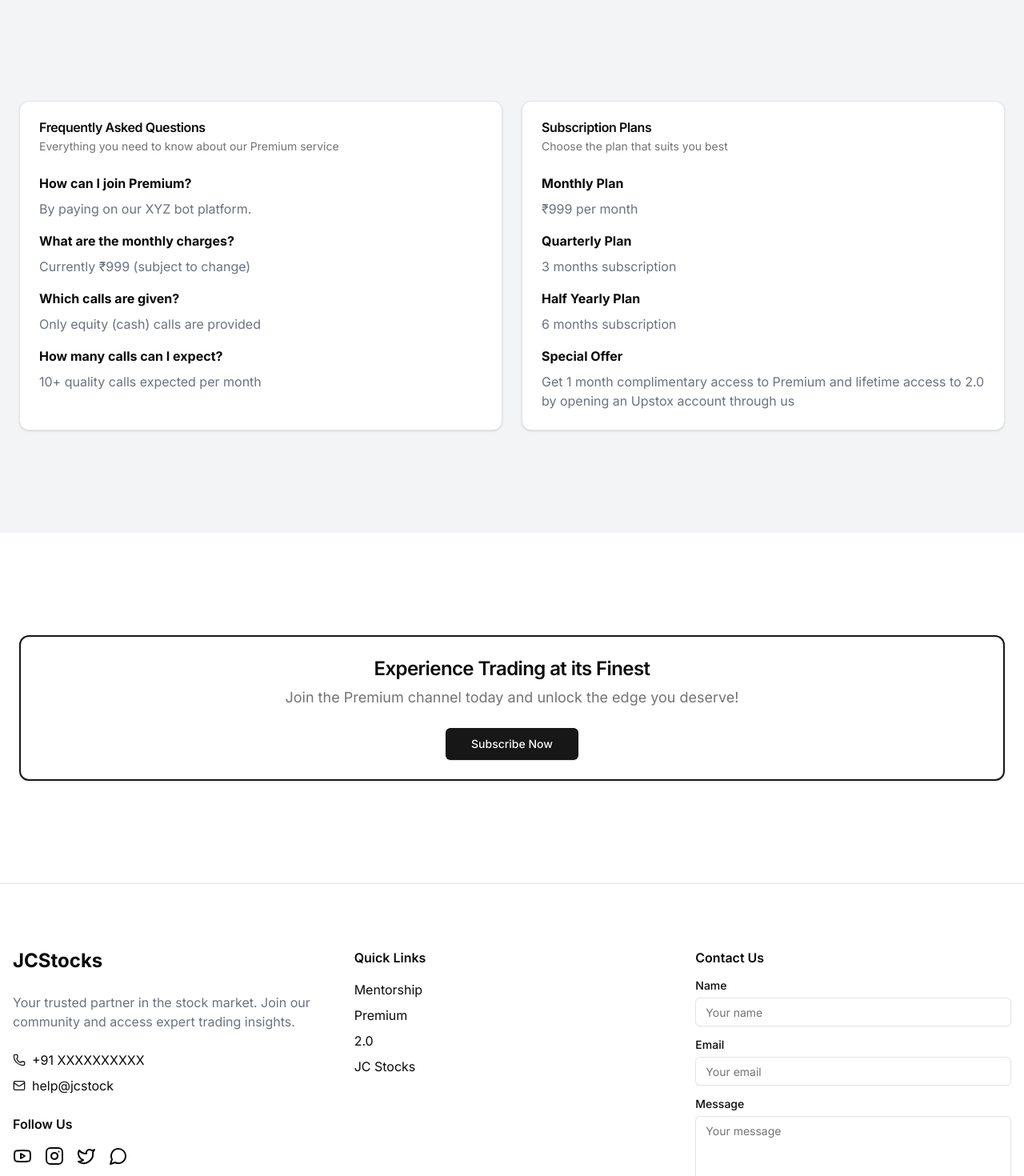
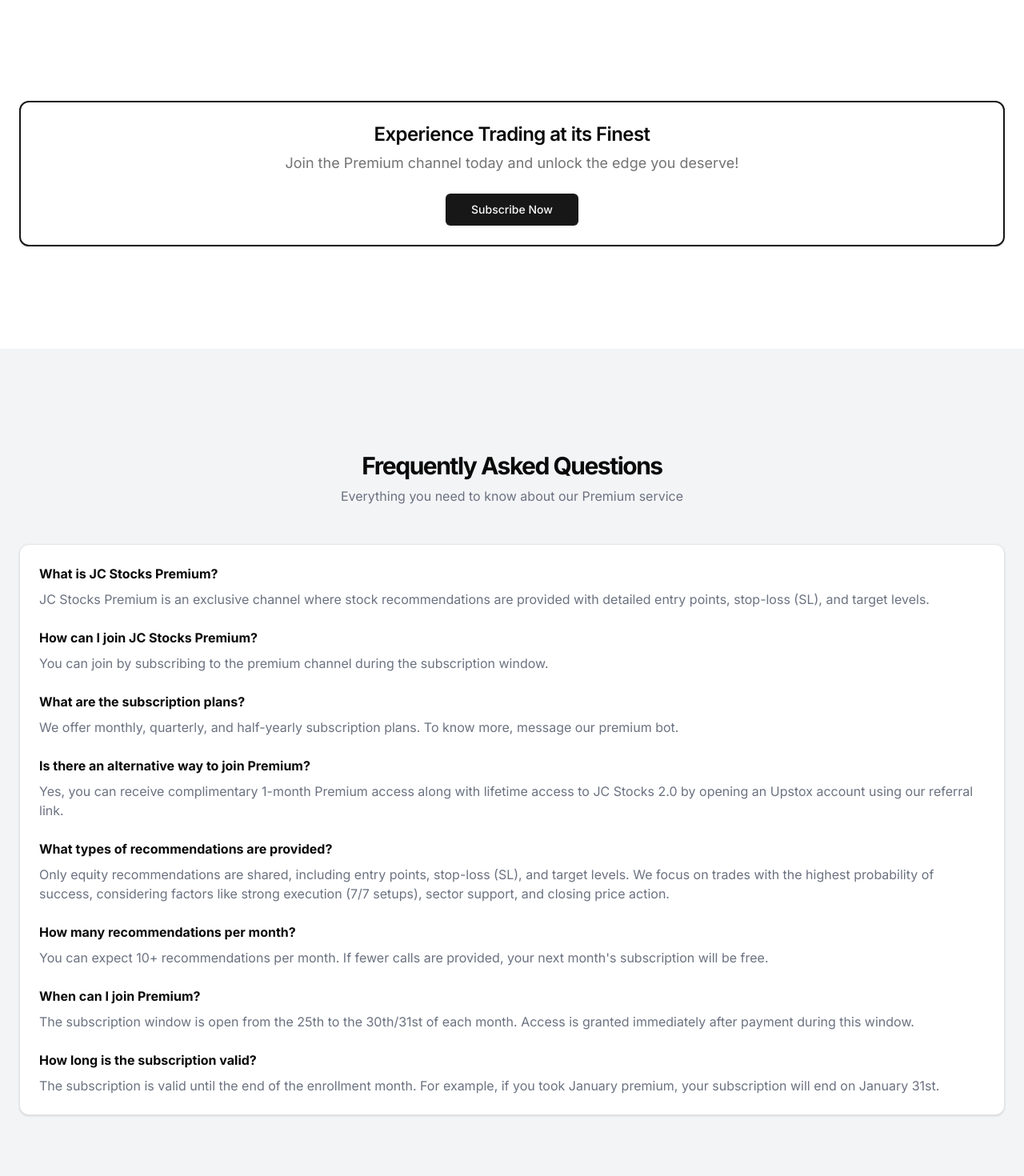
Before and after one commit to IrshadChauhan/Jc-stocks, a Next.js app: page /premium in a window 1280 px wide. Shown: the part 840-2310 px from the top of the page at 80% size. Built offline with nearby package versions, Linux system fonts and the light colour scheme.

Commit message:
added faq

```diff
--- a/app/2.0/page.tsx
+++ b/app/2.0/page.tsx
@@ -125,6 +125,61 @@
           </Card>
         </div>
       </section>
+
+      <section className="w-full py-12 md:py-24 lg:py-32 bg-gray-100">
+        <div className="container px-4 md:px-6">
+          <div className="text-center mb-12">
+            <h2 className="text-3xl font-bold tracking-tighter">Frequently Asked Questions</h2>
+            <p className="text-gray-500 mt-2">Everything you need to know about JC Stocks 2.0</p>
+          </div>
+          <Card>
+            <CardContent className="grid gap-6 pt-6">
+              <div className="grid gap-2">
+                <h3 className="font-bold">What is JC Stocks 2.0?</h3>
+                <p className="text-gray-500">
+                  JC Stocks 2.0 is an upgraded version of JC Stocks, where stocks with exceptional price action are shared. These stocks have a high probability of forming strong candles with potential moves of 5%, 10%, 15%, or even 20% upper circuit gains from their current market price (CMP).
+                </p>
+              </div>
+              <div className="grid gap-2">
+                <h3 className="font-bold">How can I join JC Stocks 2.0?</h3>
+                <p className="text-gray-500">
+                  You can join by opening an Upstox account using our referral link.
+                </p>
+              </div>
+              <div className="grid gap-2">
+                <h3 className="font-bold">Are there any charges? Is it lifetime free?</h3>
+                <p className="text-gray-500">
+                  Yes, it is lifetime free. All you need to do is open an account and remain active by trading in it.
+                </p>
+              </div>
+              <div className="grid gap-2">
+                <h3 className="font-bold">When will I lose access to JC Stocks 2.0?</h3>
+                <p className="text-gray-500">
+                  You will lose access if you are inactive or stop trading in the account. Make sure you don't stay inactive frequently else you might lose access and won't be part of it again.
+                </p>
+              </div>
+              <div className="grid gap-2">
+                <h3 className="font-bold">If I lose access, how can I regain it?</h3>
+                <p className="text-gray-500">
+                  To regain access, you need to become active or start trading in the account again. Access will be restored from the following month after your account activity resumes.
+                </p>
+              </div>
+              <div className="grid gap-2">
+                <h3 className="font-bold">Are there any additional benefits?</h3>
+                <p className="text-gray-500">
+                  Yes, you get 1 month complimentary subscription of JC Stocks premium when you open an account under our link.
+                </p>
+              </div>
+              <div className="grid gap-2">
+                <h3 className="font-bold">How do I open an Upstox account?</h3>
+                <p className="text-gray-500">
+                  You can message us at our Upstox bot (https://telegram.in/jc_upstox_bot) and you will be given the details.
+                </p>
+              </div>
+            </CardContent>
+          </Card>
+        </div>
+      </section>
     </main>
   )
 }
--- a/app/jc-stocks/page.tsx
+++ b/app/jc-stocks/page.tsx
@@ -110,14 +110,14 @@
                   Get access to market insights and join our growing community of traders
                 </CardDescription>
               </CardHeader>
-              <CardContent className="flex flex-col gap-4 justify-center">
+              <CardContent className="flex flex gap-4 justify-center">
                 <Link href="https://telegram.im/jcstocksofficial">
                   <Button size="lg" className="w-full max-w-sm">
                     Join Public Stocks Group
                   </Button>
                 </Link>
                 <Link href="https://telegram.im/jcforexofficial">
-                  <Button size="lg" variant="outline" className="w-full max-w-sm">
+                  <Button size="lg"  className="w-full max-w-sm">
                     Join Public Forex Group
                   </Button>
                 </Link>
--- a/app/mentorship/page.tsx
+++ b/app/mentorship/page.tsx
@@ -1,5 +1,5 @@
 import { Button } from "@/components/ui/button"
-import { Card, CardContent, CardDescription, CardHeader, CardTitle } from "@/components/ui/card"
+import { Card, CardContent, CardHeader, CardTitle, CardDescription } from "@/components/ui/card"
 import { BookOpen, BarChartIcon as ChartBar, LineChart, ListChecks, MessageCircle, Target, Users } from 'lucide-react'
 import Link from 'next/link';
 
@@ -168,13 +168,70 @@
             </Card>
           </div>
 
-          <div className="mt-16 text-center">
-            <Link href="https://telegram.im/jcmentorship_bot">
-              <Button size="lg" className="w-full max-w-sm">
-                Join Mentorship Program
-              </Button>
-            </Link>
+          <div className="container px-4 md:px-6 py-12">
+            <div className="text-center">
+              <Link href="https://telegram.im/jcmentorship_bot">
+                <Button size="lg" className="w-full max-w-sm">
+                  Join Mentorship Program
+                </Button>
+              </Link>
+            </div>
           </div>
+
+          <section className="w-full py-12 md:py-24 lg:py-32 bg-gray-100">
+            <div className="container px-4 md:px-6">
+              <div className="text-center mb-12">
+                <h2 className="text-3xl font-bold tracking-tighter">Frequently Asked Questions</h2>
+                <p className="text-gray-500 mt-2">Everything you need to know about our Mentorship Program</p>
+              </div>
+              <Card>
+                <CardContent className="grid gap-6 pt-6">
+                  <div className="grid gap-2">
+                    <h3 className="font-bold">What is Lifetime Mentorship?</h3>
+                    <p className="text-gray-500">
+                      This is not a short-term 2-3 month course but a program designed to provide ongoing support and learning throughout your trading journey.
+                    </p>
+                  </div>
+                  <div className="grid gap-2">
+                    <h3 className="font-bold">Is this a signal service?</h3>
+                    <p className="text-gray-500">
+                      No, this program is focused on teaching you how to trade independently. If you're only looking for trade signals, consider joining the premium channel where trading insights are shared.
+                    </p>
+                  </div>
+                  <div className="grid gap-2">
+                    <h3 className="font-bold">What are the core focus areas?</h3>
+                    <p className="text-gray-500">
+                      You will learn what to trade, when to trade, how to trade, and understand the critical factors for making informed trading decisions.
+                    </p>
+                  </div>
+                  <div className="grid gap-2">
+                    <h3 className="font-bold">How do you address mindset development?</h3>
+                    <p className="text-gray-500">
+                      The program addresses how to handle both losses and profits, ensuring you cultivate the right mindset for trading.
+                    </p>
+                  </div>
+                  <div className="grid gap-2">
+                    <h3 className="font-bold">What kind of support will I receive?</h3>
+                    <p className="text-gray-500">
+                      You will have one-on-one access to me. There are no bots or intermediaries; your questions and messages will be answered directly by me. You'll also become part of a private group where mentees can discuss stocks and trades freely.
+                    </p>
+                  </div>
+                  <div className="grid gap-2">
+                    <h3 className="font-bold">What about the community aspect?</h3>
+                    <p className="text-gray-500">
+                      Gain access to exclusive insights on stock price action and market trends. When necessary, I'll explain concepts via short videos and provide similar stocks for practice in our mentorship community channel.
+                    </p>
+                  </div>
+                  <div className="grid gap-2">
+                    <h3 className="font-bold">What's your commitment to students?</h3>
+                    <p className="text-gray-500">
+                      I'm dedicated to providing you with 100% support. However, success depends on your commitment to following the guidance and putting in the work. My promise is to help you become a disciplined, rule-based trader.
+                    </p>
+                  </div>
+                </CardContent>
+              </Card>
+            </div>
+          </section>
         </div>
       </section>
     </main>
--- a/app/premium/page.tsx
+++ b/app/premium/page.tsx
@@ -64,63 +64,6 @@
         </div>
       </section>
 
-      <section className="w-full py-12 md:py-24 lg:py-32 bg-gray-100">
-        <div className="container px-4 md:px-6">
-          <div className="grid gap-6 lg:grid-cols-2">
-            <Card>
-              <CardHeader>
-                <CardTitle>Frequently Asked Questions</CardTitle>
-                <CardDescription>Everything you need to know about our Premium service</CardDescription>
-              </CardHeader>
-              <CardContent className="grid gap-4">
-                <div className="grid gap-2">
-                  <h3 className="font-bold">How can I join Premium?</h3>
-                  <p className="text-gray-500">By paying on our XYZ bot platform.</p>
-                </div>
-                <div className="grid gap-2">
-                  <h3 className="font-bold">What are the monthly charges?</h3>
-                  <p className="text-gray-500">Currently ₹999 (subject to change)</p>
-                </div>
-                <div className="grid gap-2">
-                  <h3 className="font-bold">Which calls are given?</h3>
-                  <p className="text-gray-500">Only equity (cash) calls are provided</p>
-                </div>
-                <div className="grid gap-2">
-                  <h3 className="font-bold">How many calls can I expect?</h3>
-                  <p className="text-gray-500">10+ quality calls expected per month</p>
-                </div>
-              </CardContent>
-            </Card>
-            <Card>
-              <CardHeader>
-                <CardTitle>Subscription Plans</CardTitle>
-                <CardDescription>Choose the plan that suits you best</CardDescription>
-              </CardHeader>
-              <CardContent className="grid gap-4">
-                <div className="grid gap-2">
-                  <h3 className="font-bold">Monthly Plan</h3>
-                  <p className="text-gray-500">₹999 per month</p>
-                </div>
-                <div className="grid gap-2">
-                  <h3 className="font-bold">Quarterly Plan</h3>
-                  <p className="text-gray-500">3 months subscription</p>
-                </div>
-                <div className="grid gap-2">
-                  <h3 className="font-bold">Half Yearly Plan</h3>
-                  <p className="text-gray-500">6 months subscription</p>
-                </div>
-                <div className="grid gap-2">
-                  <h3 className="font-bold">Special Offer</h3>
-                  <p className="text-gray-500">
-                    Get 1 month complimentary access to Premium and lifetime access to 2.0 by opening an Upstox account through us
-                  </p>
-                </div>
-              </CardContent>
-            </Card>
-          </div>
-        </div>
-      </section>
-
       <section className="w-full py-12 md:py-24 lg:py-32">
         <div className="container px-4 md:px-6">
           <Card className="border-2 border-primary">
@@ -140,6 +83,67 @@
           </Card>
         </div>
       </section>
+
+      <section className="w-full py-12 md:py-24 lg:py-32 bg-gray-100">
+        <div className="container px-4 md:px-6">
+          <div className="text-center mb-12">
+            <h2 className="text-3xl font-bold tracking-tighter">Frequently Asked Questions</h2>
+            <p className="text-gray-500 mt-2">Everything you need to know about our Premium service</p>
+          </div>
+          <Card>
+            <CardContent className="grid gap-6 pt-6">
+                <div className="grid gap-2">
+                  <h3 className="font-bold">What is JC Stocks Premium?</h3>
+                  <p className="text-gray-500">
+                    JC Stocks Premium is an exclusive channel where stock recommendations are provided with detailed entry points, stop-loss (SL), and target levels.
+                  </p>
+                </div>
+                <div className="grid gap-2">
+                  <h3 className="font-bold">How can I join JC Stocks Premium?</h3>
+                  <p className="text-gray-500">
+                    You can join by subscribing to the premium channel during the subscription window.
+                  </p>
+                </div>
+                <div className="grid gap-2">
+                  <h3 className="font-bold">What are the subscription plans?</h3>
+                  <p className="text-gray-500">
+                    We offer monthly, quarterly, and half-yearly subscription plans. To know more, message our premium bot.
+                  </p>
+                </div>
+                <div className="grid gap-2">
+                  <h3 className="font-bold">Is there an alternative way to join Premium?</h3>
+                  <p className="text-gray-500">
+                    Yes, you can receive complimentary 1-month Premium access along with lifetime access to JC Stocks 2.0 by opening an Upstox account using our referral link.
+                  </p>
+                </div>
+                <div className="grid gap-2">
+                  <h3 className="font-bold">What types of recommendations are provided?</h3>
+                  <p className="text-gray-500">
+                    Only equity recommendations are shared, including entry points, stop-loss (SL), and target levels. We focus on trades with the highest probability of success, considering factors like strong execution (7/7 setups), sector support, and closing price action.
+                  </p>
+                </div>
+                <div className="grid gap-2">
+                  <h3 className="font-bold">How many recommendations per month?</h3>
+                  <p className="text-gray-500">
+                    You can expect 10+ recommendations per month. If fewer calls are provided, your next month's subscription will be free.
+                  </p>
+                </div>
+                <div className="grid gap-2">
+                  <h3 className="font-bold">When can I join Premium?</h3>
+                  <p className="text-gray-500">
+                    The subscription window is open from the 25th to the 30th/31st of each month. Access is granted immediately after payment during this window.
+                  </p>
+                </div>
+                <div className="grid gap-2">
+                  <h3 className="font-bold">How long is the subscription valid?</h3>
+                  <p className="text-gray-500">
+                    The subscription is valid until the end of the enrollment month. For example, if you took January premium, your subscription will end on January 31st.
+                  </p>
+                </div>
+            </CardContent>
+          </Card>
+        </div>
+      </section>
     </main>
   )
 }
```
